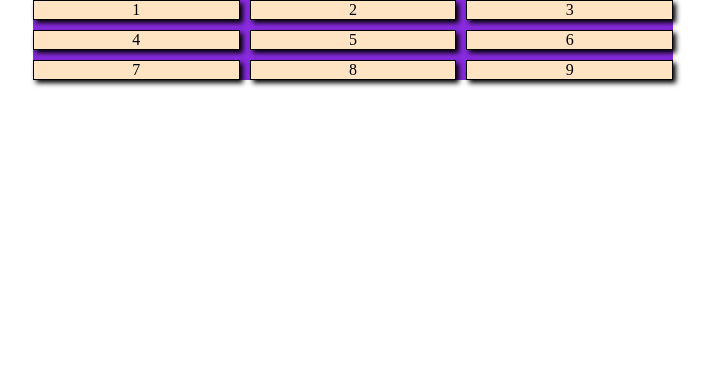
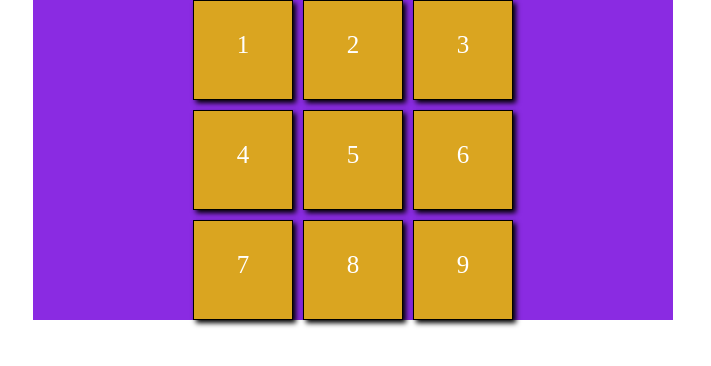
Before and after one commit to aryanssd/aligning-in-css-grid, a plain HTML site: page index.html in a window 1280 px wide. Shown: the whole page, without its empty margins (287-998 px from the left). Drawn offline with Linux system fonts and the light colour scheme.

Commit message:
thired-practice-of-css-grid-position

```diff
--- a/index.html
+++ b/index.html
@@ -9,15 +9,15 @@
 </head>
 <body>
     <div class="grid-container">
-        <div class="grid-items">1</div>
-        <div class="grid-items">2</div>
-        <div class="grid-items">3</div>
-        <div class="grid-items">4</div>
-        <div class="grid-items">5</div>
-        <div class="grid-items">6</div>
-        <div class="grid-items">7</div>
-        <div class="grid-items">8</div>
-        <div class="grid-items">9</div>
+        <div class="grid-items item-1">1</div>
+        <div class="grid-items item-2">2</div>
+        <div class="grid-items item-3">3</div>
+        <div class="grid-items item-4">4</div>
+        <div class="grid-items item-5">5</div>
+        <div class="grid-items item-6">6</div>
+        <div class="grid-items item-7">7</div>
+        <div class="grid-items item-8">8</div>
+        <div class="grid-items item-9">9</div>
     </div>
 </body>
 </html>
--- a/style.css
+++ b/style.css
@@ -9,12 +9,12 @@
     display: grid;
     margin: 0 auto;
     width: 50%;
-    /* grid-template-rows: 100px 100px 100px; */
-    /* grid-template-columns: 100px 100px 100px; */
+    grid-template-rows: 100px 100px 100px;
+     grid-template-columns: 100px 100px 100px;
     /* grid-template-rows: repeat(3, 100px);
     grid-template-columns: repeat(3, 100px); */
-    grid-template-rows: repeat(3, 1fr);
-    grid-template-columns: repeat(3, 1fr);
+    /* grid-template-rows: repeat(3, 1fr);
+    grid-template-columns: repeat(3, 1fr); */
     grid-gap: 10px;
     grid-row-gap: 10px;
     grid-column-gap: 10px;
@@ -22,8 +22,35 @@
 }
 
 .grid-items{
-    background-color: bisque;
+    background-color: goldenrod;
     border: 1px solid black;
     text-align: center;
     box-shadow: 3px 3px 5px black;
+    color: white;
+    font-size: 25px;
+    padding-top: 30px;
 }
+
+/* .item-1{
+    grid-row-start: 3;
+    grid-row-end: 4;
+    grid-column-start: 3;
+    grid-column-end: 4;
+}
+
+.item-2{
+    grid-row-start: 2;
+    grid-row-end: 3;
+    grid-column-start: 2;
+    grid-column-end: 3;
+}*/
+
+.item-5{
+    /* grid-row-start: 3;
+    grid-row-end: 4;
+    grid-column-start: 1;
+    grid-column-end: 2; */
+    /* grid-row: 3 / 4;
+    grid-column: 1 / 2; */
+    /* grid-area: 3 / 1 / 4/ 2; */
+}
```
